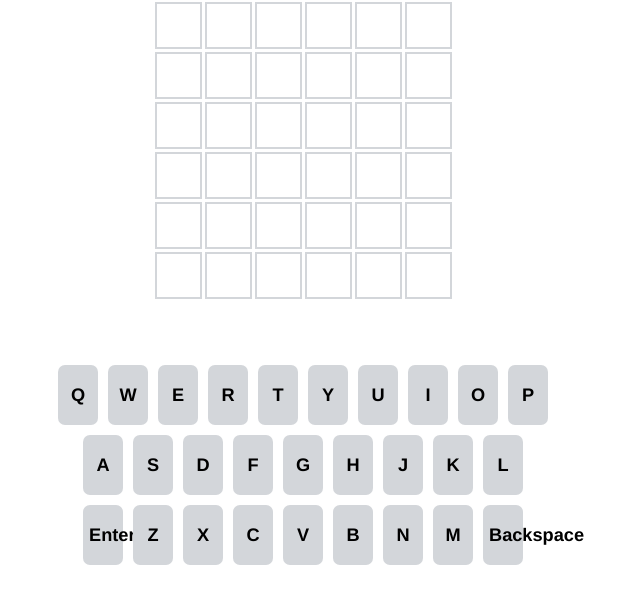
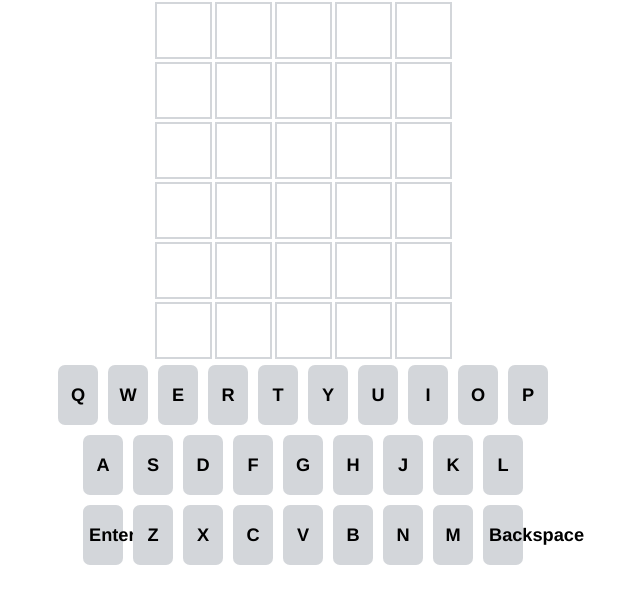
Before and after one commit to SickkMade/cn-wordle-react, a React (Vite) app: page / in a window 1280 px wide. Shown: the top 604 px of the page, without its empty margins (337-977 px from the left). Built offline with nearby package versions, Linux system fonts and the light colour scheme.

Commit message:
fixed color issue

```diff
--- a/src/components/WordleGame.jsx
+++ b/src/components/WordleGame.jsx
@@ -6,8 +6,7 @@ import correctwords from '../json/correctwords.json'
 
 function WordleGame() {
     const day = new Date();
-    const secretWord = correctwords[day.getDay()-1];
-    console.log(secretWord)
+    const secretWord = correctwords[day.getDay()];
     const [guesses, setGuesses] = useState(Array.from(Array(6), () => ''))
     const [colors, setColors] = useState(Array.from(Array(6), () => Array(secretWord.length).fill('var(--color-absent)')))
     const [currentIndex, setCurrentIndex] = useState(0);
@@ -82,9 +81,8 @@ function WordleGame() {
             }
         }
         for(let i = 0; i < newColors[rowIndex].length; i++){
-            if(newColors[i] === 'var(--color-correct)') continue
-
-            if(letterCount[guessedWord[i]] > 0){
+            if(newColors[rowIndex][i] === 'var(--color-correct)') continue
+            else if(letterCount[guessedWord[i]] > 0){
                 newColors[rowIndex][i] = 'var(--color-present)';
                 letterCount[guessedWord[i]]--
             }
```
